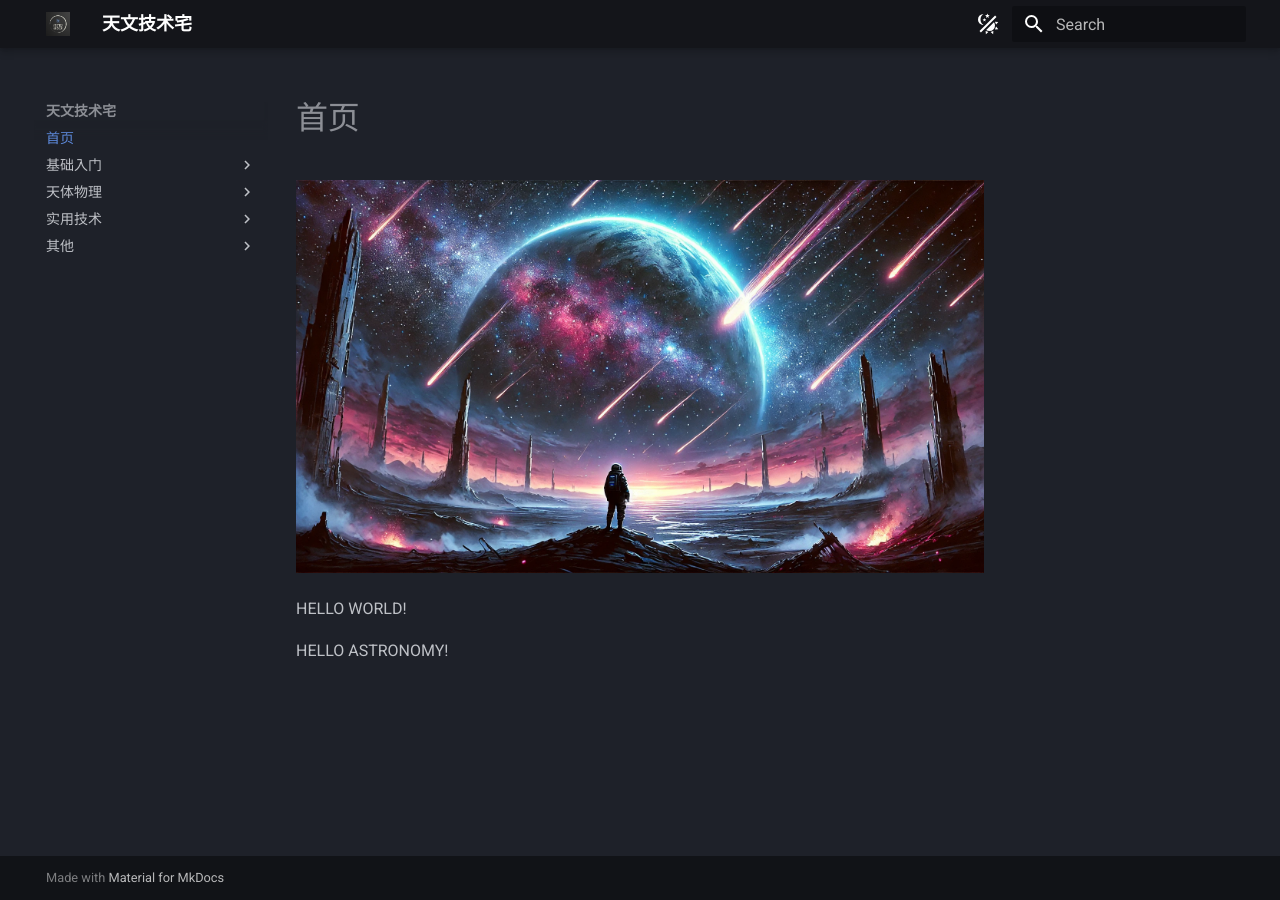
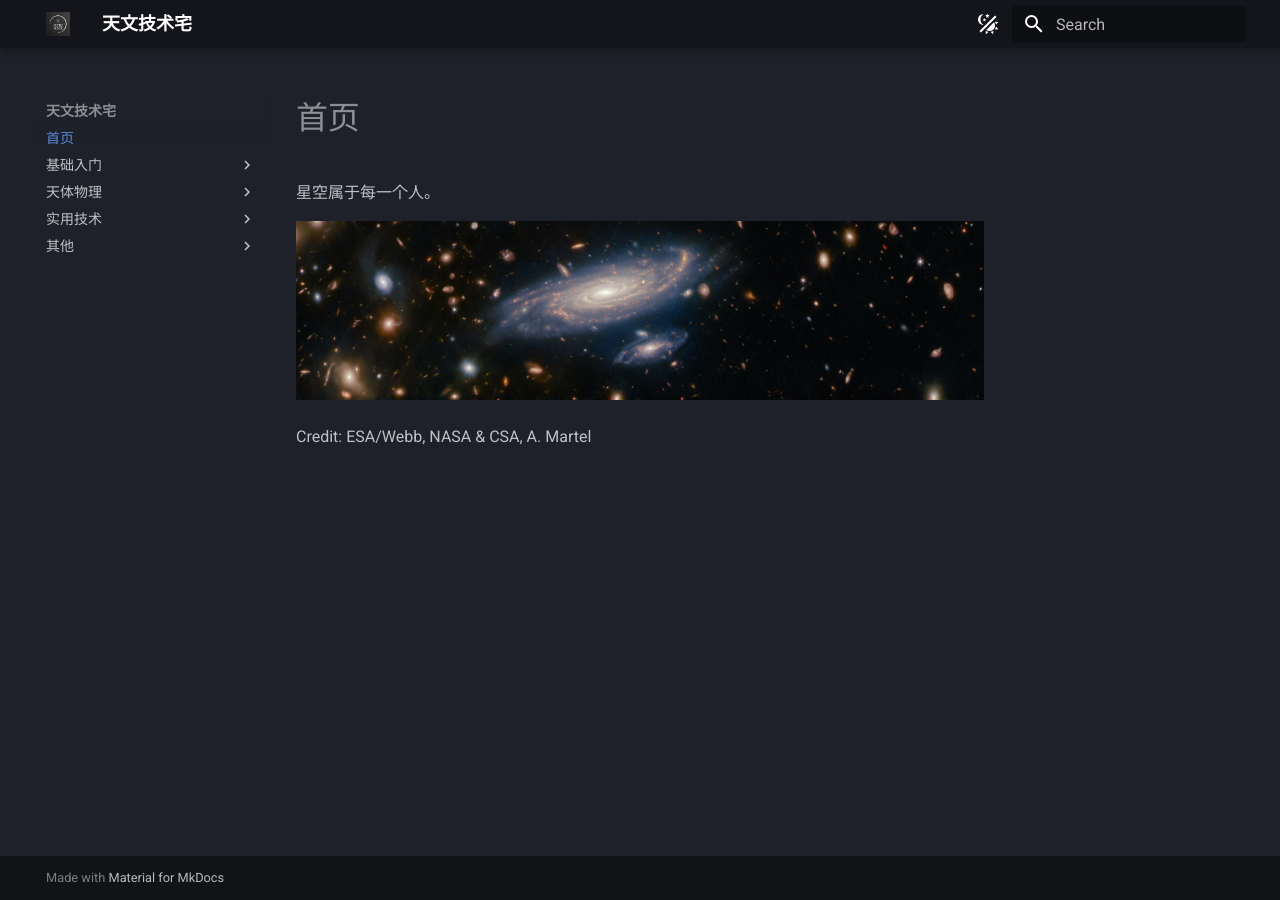
Before and after one commit to Charon-Astro/astrogeeker, an MkDocs documentation site: the page built from docs/index.md, in a window 1280 px wide. Built offline with MkDocs 1.6.1 and Material for MkDocs 9.7.7, drawn with Linux system fonts in a browser that asks for light colours.

Commit message:
Update index.md

```diff
--- a/docs/index.md
+++ b/docs/index.md
@@ -1,7 +1,6 @@
-![alt 属性文本](assets/images/starry_sky.png)
+星空属于每一个人。
 
+![alt 属性文本](assets/images/potm2301a.jpg)
 
-
-HELLO WORLD!
-
-HELLO ASTRONOMY!
+Credit:
+ESA/Webb, NASA & CSA, A. Martel
```
